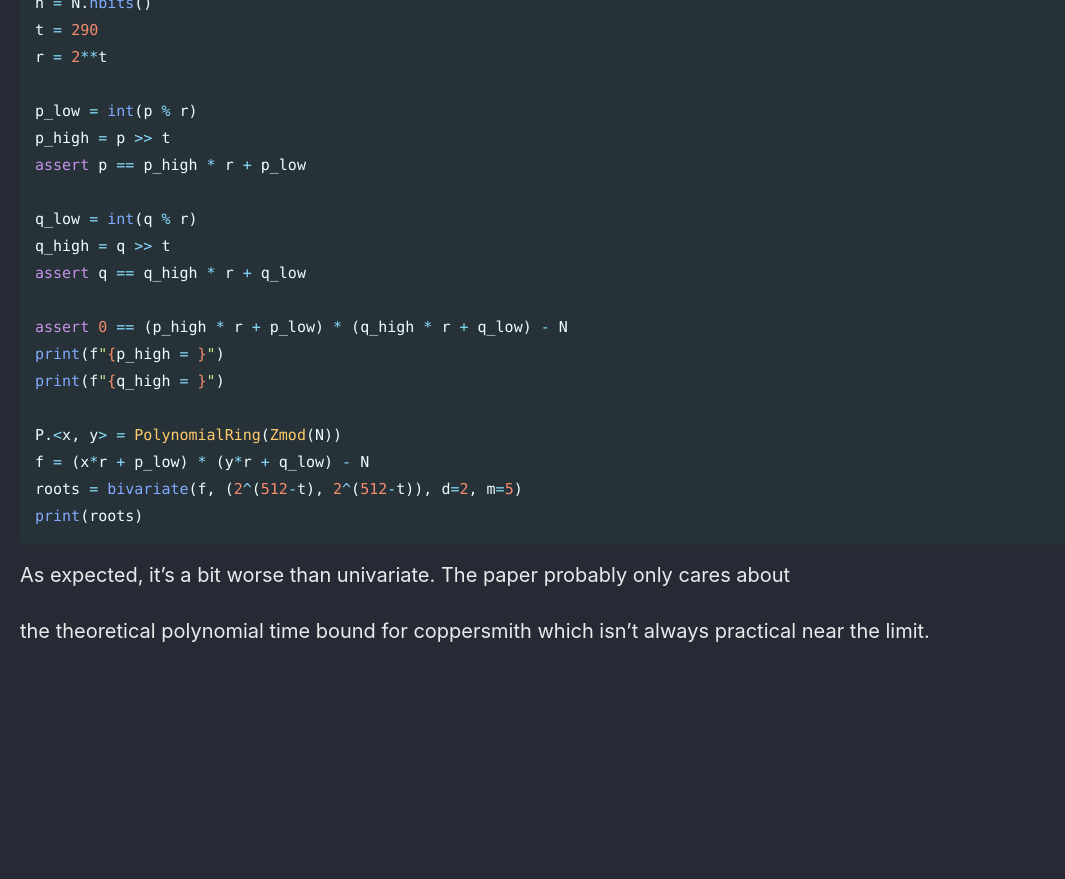
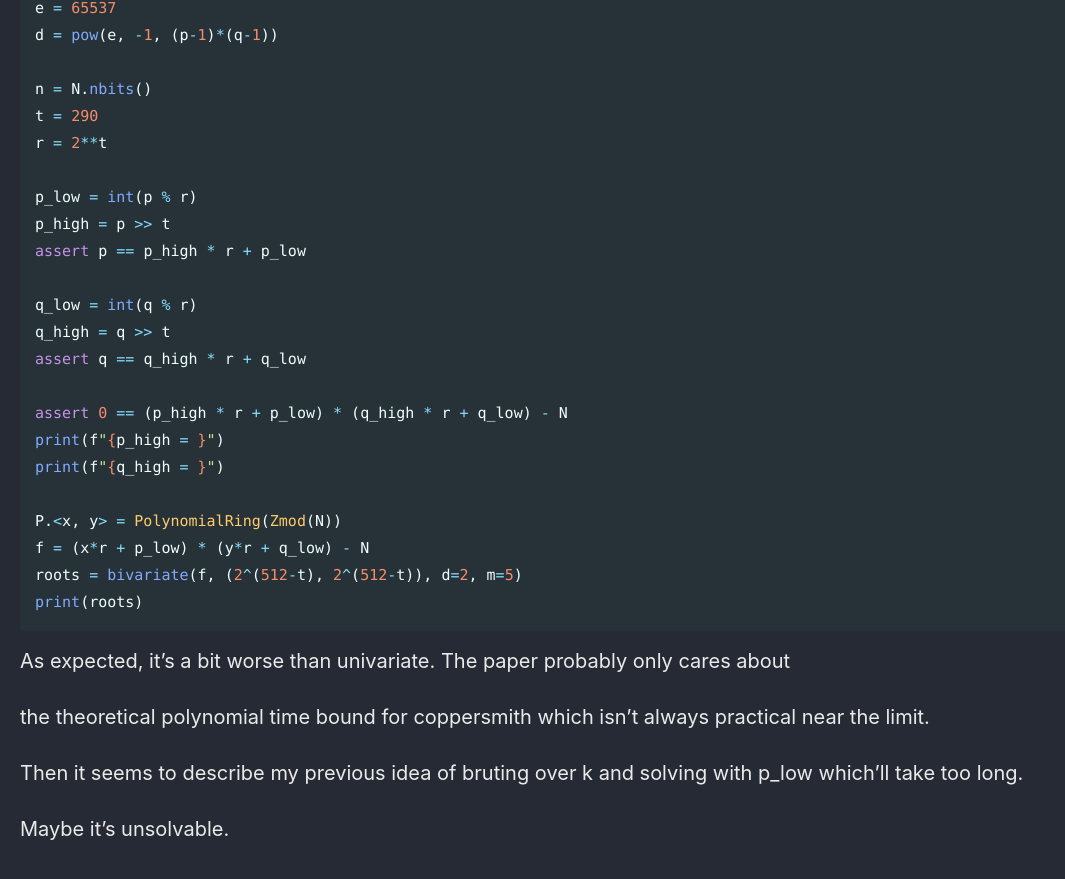
Before and after one commit to Connor-McCartney/Connor-McCartney.github.io, a Jekyll site: the page built from _pages/cryptography/small-roots/leakeD-AirOverflow-CTF-2024.md, in a window 1280 px wide and 900 px high, scrolled down 6220 px. Shown: the top 879 px of the window, without its empty margins (0-1065 px from the left). Built offline with Jekyll 4.4.1, drawn with Linux system fonts in a browser that asks for light colours; cached includes are drawn as plain includes; before the commit the page ends 6922 px from its top, so only the background shows below that.

Commit message:
Update leakeD-AirOverflow-CTF-2024.md

```diff
--- a/_pages/cryptography/small-roots/leakeD-AirOverflow-CTF-2024.md
+++ b/_pages/cryptography/small-roots/leakeD-AirOverflow-CTF-2024.md
@@ -3,6 +3,9 @@ permalink: /cryptography/small-roots/leakeD-AirOverflow-CTF-2024
 title: leakeD - AirOverflow CTF 2024
 ---
 
+(0 solve)
+
+<br>
 <br>
 
 # Challenge Files
@@ -264,3 +267,8 @@ print(roots)
 As expected, it's a bit worse than univariate. The paper probably only cares about
 
 the theoretical polynomial time bound for coppersmith which isn't always practical near the limit.
+
+
+Then it seems to describe my previous idea of bruting over k and solving with p_low which'll take too long.
+
+Maybe it's unsolvable.
```
